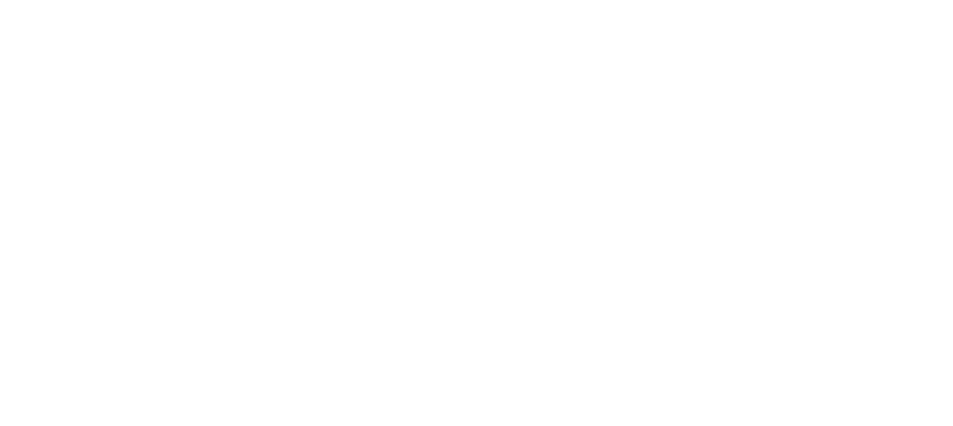
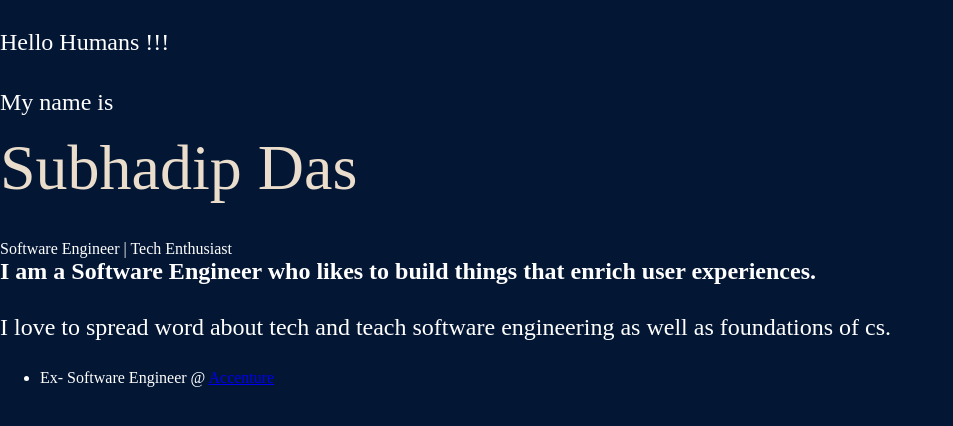
Before and after one commit to engineersubhadip/Portfolio, a plain HTML site: page index.html in a window 1280 px wide. Shown: the whole page, without its empty margins (0-953 px from the left). Drawn offline with Linux system fonts and the light colour scheme.

Commit message:
style : intro part

```diff
--- a/index.html
+++ b/index.html
@@ -7,6 +7,27 @@
     <link rel="stylesheet" href="style.css">
 </head>
 <body>
+    <section id="intro">
+        <p>Hello Humans !!!</p>
+        <p class="name">My name is <span>Subhadip Das</span></p>
+        <div>
+            <span>Software Engineer |</span>
+            <span>Tech Enthusiast</span>
+        </div>
+        <h2>I am a Software Engineer who likes to build things that enrich user experiences.</h2>
+
+        <p>
+            I love to spread word about tech and teach software engineering as well as foundations of cs.
+        </p>
+    </section>
+
+    <section id="experience">
+        <ul>
+            <li>
+                Ex- Software Engineer @ <a href="https://www.accenture.com/in-en" target="_blank">Accenture</a>
+            </li>
+        </ul>
+    </section>
 
 </body>
 </html>
--- a/style.css
+++ b/style.css
@@ -0,0 +1,37 @@
+:root{
+    --teal : #031634;
+    --cobalt : #033649;
+    --turquoise : #066464;
+    --beige : #CEB280;
+    --gold : #EADDCC;
+}
+
+html {
+    box-sizing: border-box;
+}
+
+*, *:before, *:after {
+    box-sizing : inherit;
+}
+
+body {
+    margin : 0px;
+    padding : 0px;
+    color : white;
+    background-color: var(--teal);
+}
+
+h1, h2, h3, h4, h5, h6 {
+    margin : 0px;
+}
+
+#intro p{
+    font-size : 1.5rem;
+    line-height : 1.5;
+}
+
+.name span {
+    display : block;
+    color : var(--gold);
+    font-size : 4rem;
+}
```
